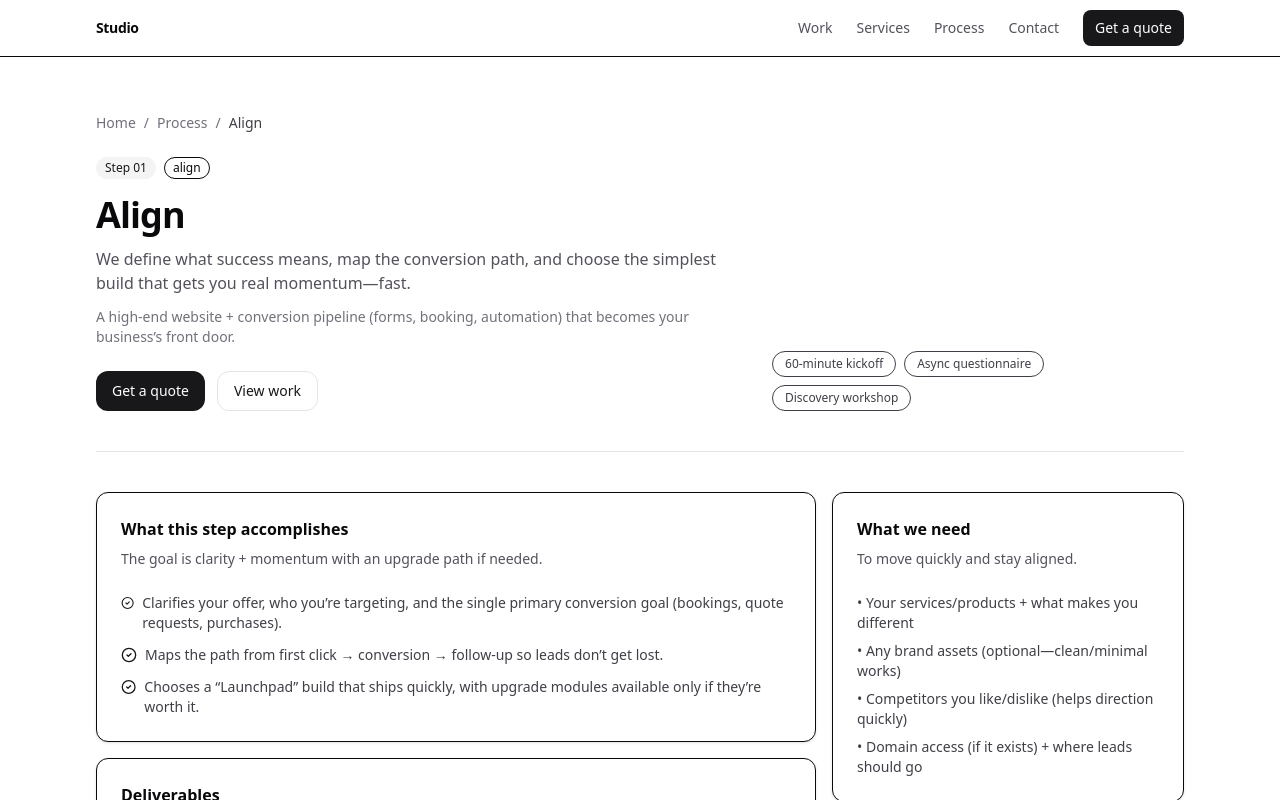
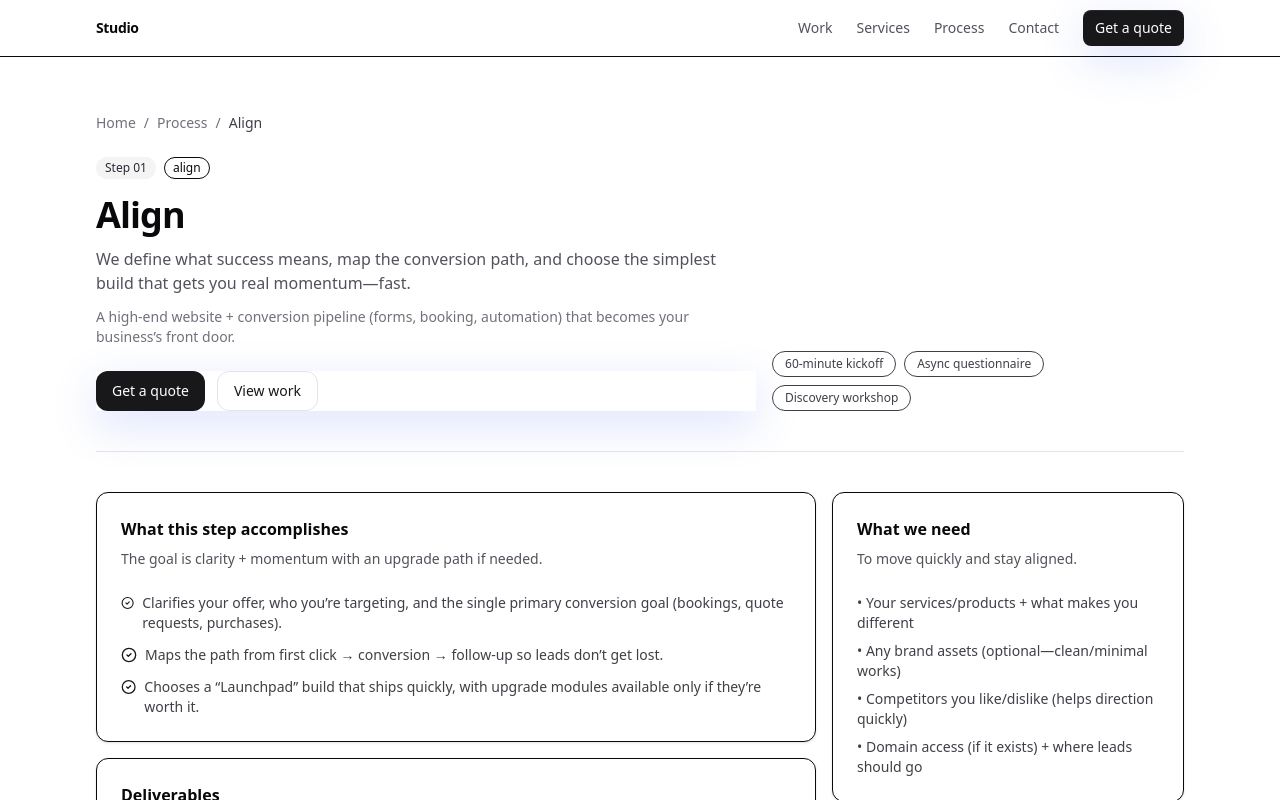
Before and after one commit to L3PT0N-L0V3R/studio-site, a Next.js app: page /process/align in a window 1280 px wide. Shown: the top 800 px of the page. Built offline with nearby package versions, Linux system fonts and the light colour scheme.

Commit message:
UI: apply accent to hero CTA and remove amber bulb fill

```diff
--- a/app/globals.css
+++ b/app/globals.css
@@ -23,21 +23,76 @@
   --muted: 240 4.8% 95.9%;
   --muted-foreground: 240 3.8% 46.1%;
 
-  --accent: 240 4.8% 95.9%;
-  --accent-foreground: 240 5.9% 10%;
+  --accent: 231 30% 96%;
+  --accent-foreground: 231 35% 18%;
+
+    /* Secondary surfaces (badges, chips, subtle fills in shadcn) */
+  --secondary: 240 5% 96%;
+  --secondary-foreground: 240 10% 18%;
 
   --destructive: 0 84.2% 60.2%;
   --destructive-foreground: 0 0% 98%;
 
   --border: 240 5.9% 90%;
   --input: 240 5.9% 90%;
-  --ring: 240 5.9% 10%;
+  --ring: 231 85% 60%;
 
   --radius: 1rem;
   --ui-glow: 42 95% 58%;
 
+  --bg: 0 0% 100%;
+  --fg: 240 10% 3.9%;
+  --muted: 240 5% 96%;
+  --muted-foreground: 240 4% 46%;
+  --border: 240 6% 90%;
+  --card: 0 0% 100%;
 
+  /* Accent tokens (the ONLY place you should pick colors) */
+  --accent-1: 231 85% 60%; /* indigo */
+  --accent-2: 190 90% 45%; /* teal */
+  --ring: var(--accent-1);
+
+  /* Soft usage helpers */
+  --accent-1-soft: 231 85% 60% / 0.14;
+  --accent-2-soft: 190 90% 45% / 0.12;
+
+  --ui-glow: 231 85% 60%;
+  --ui-glow-2: 190 90% 45%;
+
+
+/* Make shadcn/tailwind ring feel premium and theme-aware */
+  --ring: var(--accent-1);
 }
+
+/* Theme presets for the future theme selector */
+[data-theme="plum"] {
+  --accent-1: 270 84% 60%;
+  --accent-2: 330 86% 55%;
+  --ui-glow: var(--accent-1);
+  --ui-glow-2: var(--accent-2);
+  --ring: var(--accent-1);
+}
+
+[data-theme="forest"] {
+  --accent-1: 150 70% 40%;
+  --accent-2: 205 90% 45%;
+  --ui-glow: var(--accent-1);
+  --ui-glow-2: var(--accent-2);
+  --ring: var(--accent-1);
+}
+
+[data-theme="mono"] {
+  --accent-1: 240 5% 25%;
+  --accent-2: 240 5% 25%;
+  --ui-glow: var(--accent-1);
+  --ui-glow-2: var(--accent-2);
+  --ring: var(--accent-1);
+}
+
+.ui-smoke-test {
+  outline: 6px solid red !important;
+}
+
 
 /* Optional dark mode tokens (keep; doesn’t affect you unless you add `.dark`) */
 .dark {
@@ -144,6 +199,48 @@
   );
 }
 
+/* Modern, subtle color usage helpers */
+.ui-highlight {
+  background: linear-gradient(
+    90deg,
+    hsl(var(--ui-glow) / 0.22),
+    hsl(var(--ui-glow-2) / 0.16)
+  );
+  border-radius: 0.6rem;
+  padding: 0.06em 0.35em;
+  color: hsl(var(--foreground));
+}
+
+.ui-wash {
+  position: relative;
+  isolation: isolate;
+}
+.ui-wash::before {
+  content: "";
+  position: absolute;
+  inset: -40px;
+  z-index: 0;
+  pointer-events: none;
+  background:
+    radial-gradient(650px circle at 18% 15%, hsl(var(--ui-glow) / 0.10), transparent 60%),
+    radial-gradient(650px circle at 82% 25%, hsl(var(--ui-glow-2) / 0.08), transparent 62%);
+  filter: blur(2px);
+}
+.ui-wash > * {
+  position: relative;
+  z-index: 1;
+}
+
+/* Accent border + ring you can use on “active” pills/cards */
+.ui-border-accent {
+  border-color: hsl(var(--ui-glow) / 0.65) !important;
+}
+.ui-ring-accent:focus-visible {
+  outline: 2px solid hsl(var(--ui-glow) / 0.35);
+  outline-offset: 2px;
+}
+
+
 .meter-track {
   height: 0.5rem;              /* 8px (h-2) */
   border-radius: 999px;
@@ -189,6 +286,56 @@
   Tailwind v4 needs the theme mapping for classes like:
   bg-background, text-foreground, border-border, ring-ring, etc.
 */
+
+@layer utilities {
+  /* Accent outline for small pills (logo chip, small badges) */
+  .ui-accent-pill {
+    border-color: hsl(var(--ui-glow) / 0.55) !important;
+    box-shadow: 0 10px 30px hsl(var(--ui-glow) / 0.10);
+  }
+
+  /* Nav link underline (clean + modern, no loud color blocks) */
+  .ui-accent-underline {
+    position: relative;
+  }
+  .ui-accent-underline::after {
+    content: "";
+    position: absolute;
+    left: 0;
+    right: 0;
+    bottom: -8px;
+    height: 2px;
+    border-radius: 999px;
+    opacity: 0;
+    transform: translateY(2px);
+    transition: opacity 150ms ease, transform 150ms ease;
+    background: linear-gradient(
+      90deg,
+      hsl(var(--ui-glow) / 0.85),
+      hsl(var(--ui-glow-2) / 0.75)
+    );
+  }
+  .ui-accent-underline:hover::after,
+  .ui-accent-underline:focus-visible::after {
+    opacity: 1;
+    transform: translateY(0);
+  }
+
+  /* Signature CTA glow (subtle, professional) */
+  .ui-accent-cta {
+    box-shadow:
+      0 1px 0 rgba(255,255,255,0.08) inset,
+      0 14px 45px hsl(var(--ui-glow) / 0.18);
+  }
+  .ui-accent-cta:hover {
+    box-shadow:
+      0 1px 0 rgba(255,255,255,0.10) inset,
+      0 18px 60px hsl(var(--ui-glow) / 0.22);
+  }
+}
+
+
+
 @theme inline {
   --color-background: hsl(var(--background));
   --color-foreground: hsl(var(--foreground));
--- a/app/process/[slug]/page.tsx
+++ b/app/process/[slug]/page.tsx
@@ -61,7 +61,7 @@ export default async function ProcessStepPage({ params }: Props) {
               <p className="mt-3 max-w-2xl text-zinc-600">{step.summary}</p>
               <p className="mt-3 max-w-2xl text-sm text-zinc-500">{POSITIONING_LINE}</p>
 
-              <div className="mt-6 flex flex-wrap gap-3">
+              <div className="mt-6 flex flex-wrap gap-3 ui-accent-cta">
                 <Button asChild>
                   <a href="/#contact">Get a quote</a>
                 </Button>
@@ -233,7 +233,7 @@ export default async function ProcessStepPage({ params }: Props) {
                 href="/#contact"
                 className="inline-flex items-center gap-2 text-sm text-zinc-600 hover:text-zinc-900"
               >
-                Get a quote <ArrowRight className="h-4 w-4" />
+                Get a quote <ArrowRight className="h-4 w-4 ui-accent-cta" />
               </Link>
             )}
           </div>
--- a/components/layout/navbar.tsx
+++ b/components/layout/navbar.tsx
@@ -20,26 +20,41 @@ export function Navbar() {
   return (
     <header className="sticky top-0 z-50 border-b bg-white/80 backdrop-blur">
       <Container className="flex h-14 items-center justify-between">
-        <a href="#top" className="text-sm font-semibold tracking-tight">
-          Studio
+        {/* Logo / Studio */}
+        <a
+          href="#top"
+          className="ui-accent-underline inline-flex items-center gap-2 text-sm font-semibold tracking-tight"
+        >
+          <span>Studio</span>
+
           {focus ? (
-            <span className="ml-2 rounded-full border px-2 py-0.5 text-[11px] font-medium text-zinc-600">
+            <span className="ui-accent-pill rounded-full border px-2 py-0.5 text-[11px] font-medium text-zinc-600">
               {focus}
             </span>
           ) : null}
         </a>
 
+        {/* Desktop nav */}
         <nav className="hidden items-center gap-6 text-sm text-zinc-600 md:flex">
           {links.map((l) => (
-            <a key={l.href} href={l.href} className="hover:text-zinc-900">
+            <a
+              key={l.href}
+              href={l.href}
+              className="ui-accent-underline transition-colors hover:text-zinc-900 focus-visible:outline-none"
+            >
               {l.label}
             </a>
           ))}
+
+          {/* CTA: apply accent glow to the anchor (most reliable with asChild) */}
           <Button asChild size="sm">
-            <a href="#contact">Get a quote</a>
+            <a href="#contact" className="ui-accent-cta">
+              Get a quote
+            </a>
           </Button>
         </nav>
 
+        {/* Mobile menu */}
         <div className="md:hidden">
           <Sheet>
             <SheetTrigger asChild>
@@ -55,12 +70,19 @@ export function Navbar() {
 
               <div className="mt-6 grid gap-3">
                 {links.map((l) => (
-                  <a key={l.href} href={l.href} className="text-sm">
+                  <a
+                    key={l.href}
+                    href={l.href}
+                    className="ui-accent-underline text-sm text-zinc-700 hover:text-zinc-900"
+                  >
                     {l.label}
                   </a>
                 ))}
+
                 <Button asChild className="mt-2">
-                  <a href="#contact">Get a quote</a>
+                  <a href="#contact" className="ui-accent-cta">
+                    Get a quote
+                  </a>
                 </Button>
               </div>
             </SheetContent>
--- a/components/sections/hero.tsx
+++ b/components/sections/hero.tsx
@@ -81,13 +81,13 @@ export function Hero() {
             <div className="mt-6 flex flex-wrap items-center gap-3">
               <Magnetic strength={16}>
                 <Button asChild>
-                  <a href="#contact">Get a quote</a>
+                  <a className="ui-accent-cta" href="#contact">Get a quote</a>
                 </Button>
               </Magnetic>
 
               <Magnetic strength={16} hoverScale={1.008}>
                 <Button variant="outline" asChild>
-                  <a href="#work">View work</a>
+                  <a className="ui-accent-underline" href="#work">View work</a>
                 </Button>
               </Magnetic>
 
@@ -182,7 +182,7 @@ export function HighlightBulb({
       className={cn(
         "relative select-none rounded-2xl border bg-white px-3 py-2 text-left transition-all",
         "ui-ambient ui-ambient-hover",
-        open ? "ui-ambient-active border-zinc-900" : "border-border",
+        open ? "ui-ambient-active ui-border-accent" : "border-border",
         // width expansion like before
         open ? "w-[280px]" : "w-[220px]"
       )}
@@ -195,7 +195,7 @@ export function HighlightBulb({
         <span
           className={cn(
             "grid h-8 w-8 place-items-center rounded-xl border transition-colors",
-            open ? "bg-amber-200/70" : "bg-white"
+            open ? "bg-[hsl(var(--ui-glow)/0.14)]" : "bg-white"
           )}
         >
           <Lightbulb
--- a/components/sections/services.tsx
+++ b/components/sections/services.tsx
@@ -134,7 +134,7 @@ export function Services() {
                     className={cn(
                       pillBase,
                       "hover:-translate-y-0.5 hover:shadow-md focus:outline-none focus:ring-2 focus:ring-zinc-300",
-                      isActive ? "border-zinc-900" : "border-zinc-200"
+                      isActive ? "ui-border-accent" : "border-zinc-200"
                     )}
                     aria-haspopup="dialog"
                     aria-expanded={isActive}
--- a/components/sections/trust.tsx
+++ b/components/sections/trust.tsx
@@ -272,7 +272,7 @@ function HighlightWords({ text, words }: { text: string; words: string[] }) {
     parts.push(
       <mark
         key={`${bestIdx}-${marked}`}
-        className="rounded-lg bg-amber-200 px-2 py-0.5 text-zinc-900"
+        className="ui-highlight"
       >
         {marked}
       </mark>
```
